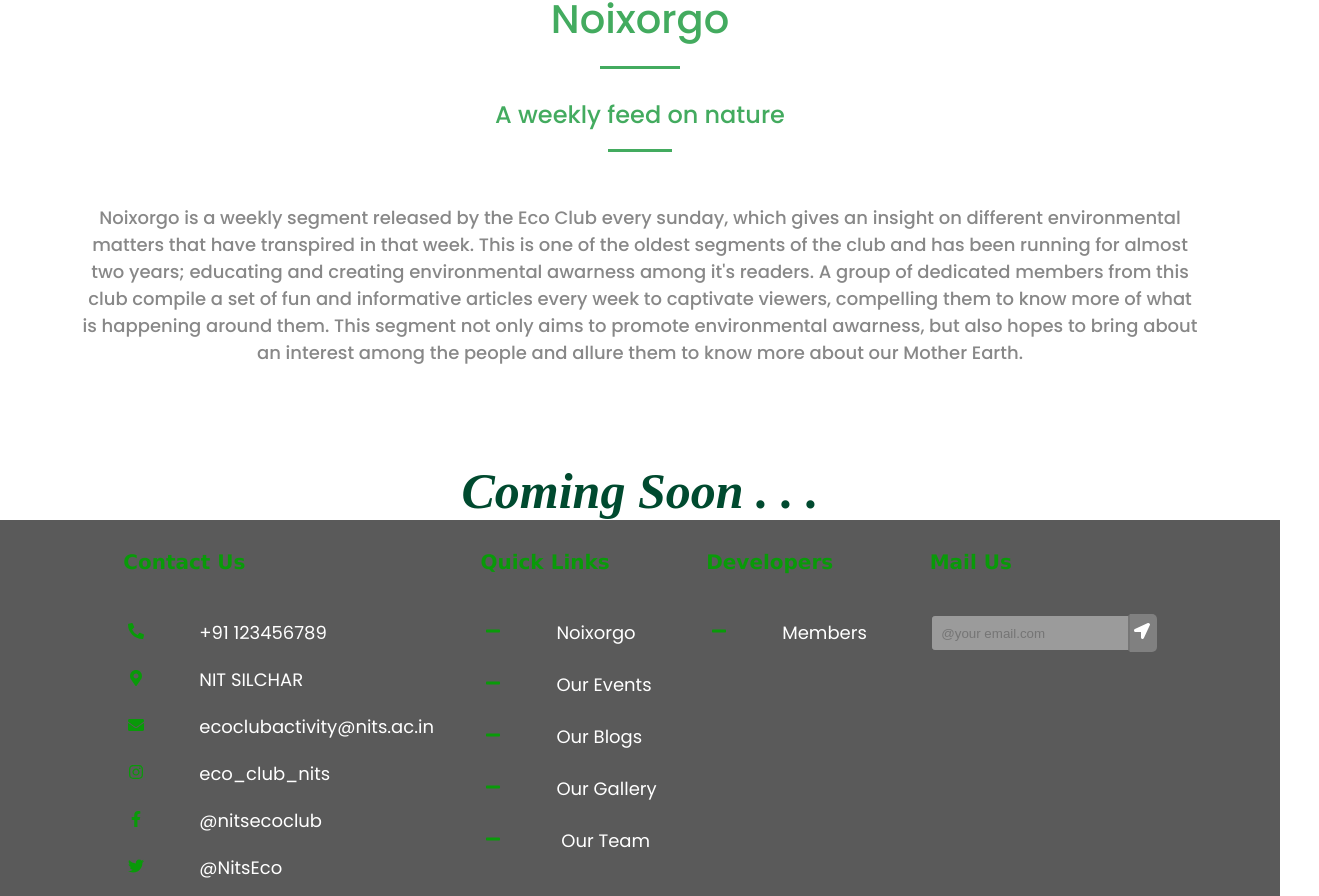
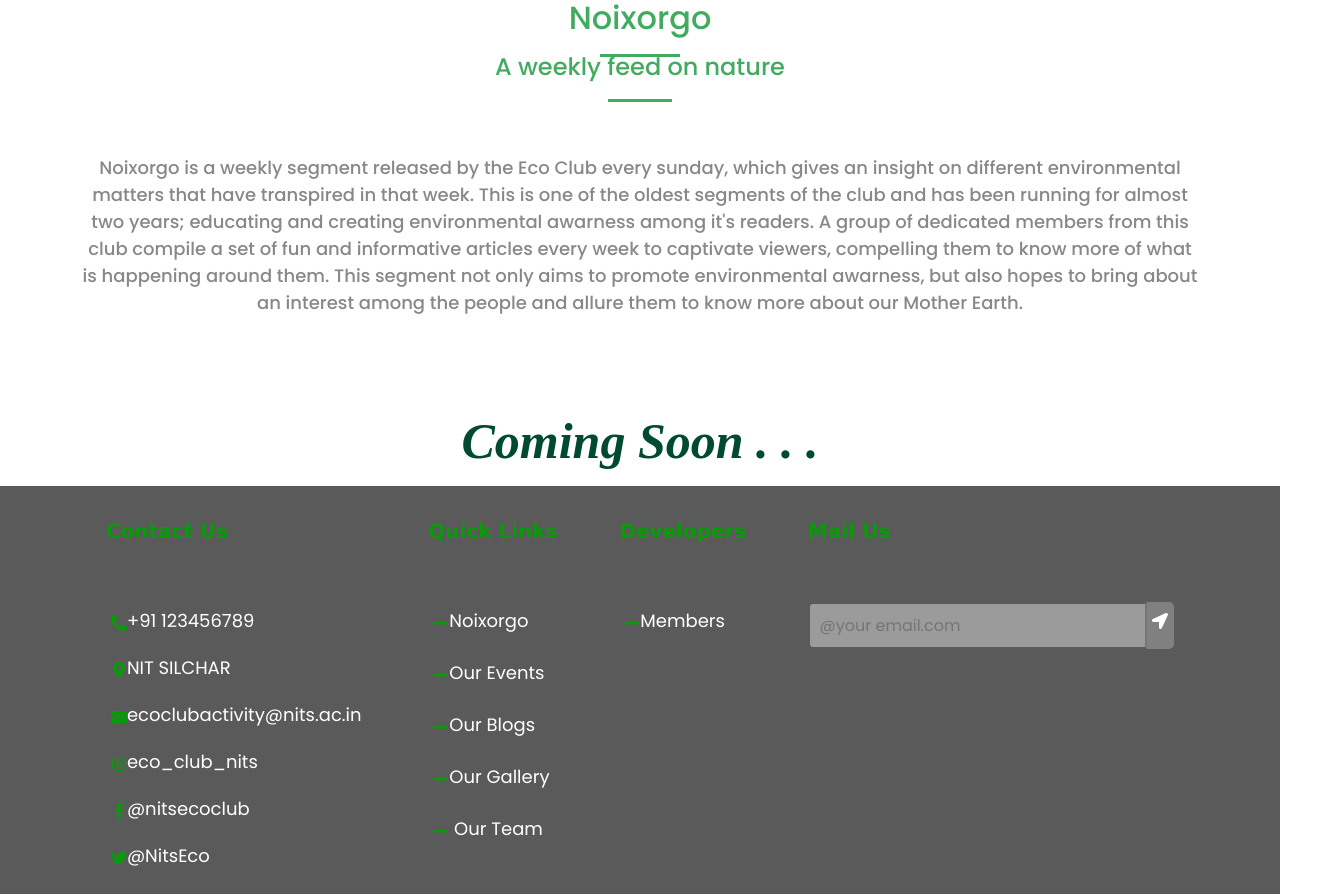
Before and after one commit to parthaxntn/Eco-club-website, a React (Create React App) app: page /nox in a window 1280 px wide. Shown: the part 119-1015 px from the top of the page, 1319 px wide, since content can reach past the window. Built offline with nearby package versions, Linux system fonts and the light colour scheme.

Commit message:
Issues resolved

```diff
--- a/public/index.html
+++ b/public/index.html
@@ -10,6 +10,7 @@
       content="Web site created using create-react-app"
     />
     <link rel="apple-touch-icon" href="%PUBLIC_URL%/logo192.png" />
+    <link href="https://cdn.jsdelivr.net/npm/bootstrap@5.3.0-alpha1/dist/css/bootstrap.min.css" rel="stylesheet" integrity="sha384-GLhlTQ8iRABdZLl6O3oVMWSktQOp6b7In1Zl3/Jr59b6EGGoI1aFkw7cmDA6j6gD" crossorigin="anonymous">
     <!--
       manifest.json provides metadata used when your web app is installed on a
       user's mobile device or desktop. See https://developers.google.com/web/fundamentals/web-app-manifest/
@@ -27,6 +28,7 @@
     <title>React App</title>
   </head>
   <body>
+    <script src="https://cdn.jsdelivr.net/npm/bootstrap@5.3.0-alpha1/dist/js/bootstrap.bundle.min.js" integrity="sha384-w76AqPfDkMBDXo30jS1Sgez6pr3x5MlQ1ZAGC+nuZB+EYdgRZgiwxhTBTkF7CXvN" crossorigin="anonymous"></script>
     <noscript>You need to enable JavaScript to run this app.</noscript>
     <div id="root"></div>
     <!--
--- a/src/components/Footer/Footer.jsx
+++ b/src/components/Footer/Footer.jsx
@@ -6,79 +6,79 @@
 const Footer = () => {
     return (
         <footer>
-            <div class="main_containeer">
-            <div class="contact_us">
+            <div className="main_containeer">
+            <div className="contact_us">
                 <p>Contact Us</p>
-                <div class="box1">
-                    {/* <i class="fa-solid fa-phone"></i> */}
+                <div className="box1">
+                    {/* <i className="fa-solid fa-phone"></i> */}
                     <FaPhoneAlt color='rgba(5, 158, 5, 0.949)'/>
                     <a href="tel:+91 123456789">+91 123456789</a>
                 </div>
-                <div class="box1">
-                    {/* <i class="fa-solid fa-location-dot"></i> */}
+                <div className="box1">
+                    {/* <i className="fa-solid fa-location-dot"></i> */}
                     <FaMapMarkerAlt color='rgba(5, 158, 5, 0.949)'/>
                     <a href="https://www.google.com/maps/place/National+Institute+Of+Technology,+Silchar/@24.7577144,92.7901042,17z/data=!3m1!4b1!4m5!3m4!1s0x374e49dcb63bae9b:0x81efa836714a289b!8m2!3d24.7577144!4d92.7922929" target="_blank">NIT SILCHAR</a>
                 </div>
-                <div class="box1">
-                    {/* <i class="fa-solid fa-envelope"></i> */}
+                <div className="box1">
+                    {/* <i className="fa-solid fa-envelope"></i> */}
                     <FaEnvelope color='rgba(5, 158, 5, 0.949)'/>
                     <a href="mailto: ecoclubactivity@nits.ac.in" target="blank">ecoclubactivity@nits.ac.in</a>
                 </div>
-                <div class="box1">
-                    {/* <i class="fa-brands fa-instagram"></i> */}
+                <div className="box1">
+                    {/* <i className="fa-brands fa-instagram"></i> */}
                     <FaInstagram color='rgba(5, 158, 5, 0.949)'/>
                     <a href="https://www.instagram.com/eco_club_nits/" target="blank">eco_club_nits</a>
                 </div>
-                <div class="box1">
-                    {/* <i class="fa-brands fa-facebook"></i> */}
+                <div className="box1">
+                    {/* <i className="fa-brands fa-facebook"></i> */}
                     <FaFacebookF color='rgba(5, 158, 5, 0.949)'/>
                     <a href="https://l.instagram.com/?u=https%3A%2F%2Fm.facebook.com%2Fnitsecoclub%2F%3Ftsid%3D0.7935080479496242%26source%3Dresult&e=ATP7jhg69HRisUR1Cv9UkrgE14602QuQBSYfivVTCdVj7Sg0bUUJuJAGhLgxOqhLhkexllnJJsnX4qKnBHr7Qw&s=1" target="_blank">@nitsecoclub</a>
                 </div>
-                <div class="box1">
-                    {/* <i class="fa-brands fa-twitter"></i> */}
+                <div className="box1">
+                    {/* <i className="fa-brands fa-twitter"></i> */}
                     <FaTwitter color='rgba(5, 158, 5, 0.949)'/>
                     <a href="https://twitter.com/NitsEco" target="_blank">@NitsEco</a>
                 </div>
             </div>
-            <div class="quick_links">
+            <div className="quick_links">
                 <p>Quick Links</p>
-                <div class="box2">
-                    {/* <i class="fa-solid fa-minus"></i> */}
+                <div className="box2">
+                    {/* <i className="fa-solid fa-minus"></i> */}
                     <FaMinus color='rgba(5, 158, 5, 0.949)'/>
                     <a href="#">Noixorgo</a>
                 </div>
-                <div class="box2">
-                    {/* <i class="fa-solid fa-minus"></i> */}
+                <div className="box2">
+                    {/* <i className="fa-solid fa-minus"></i> */}
                     <FaMinus color='rgba(5, 158, 5, 0.949)'/>
                     <a href="#">Our Events</a>
                 </div>
-                <div class="box2">
-                    {/* <i class="fa-solid fa-minus"></i> */}
+                <div className="box2">
+                    {/* <i className="fa-solid fa-minus"></i> */}
                     <FaMinus color='rgba(5, 158, 5, 0.949)'/>
                     <a href="#">Our Blogs</a>
                 </div>
-                <div class="box2">
-                    {/* <i class="fa-solid fa-minus"></i> */}
+                <div className="box2">
+                    {/* <i className="fa-solid fa-minus"></i> */}
                     <FaMinus color='rgba(5, 158, 5, 0.949)'/>
                     <a href="#">Our Gallery</a>
                 </div>
-                <div class="box2">
-                    {/* <i class="fa-solid fa-minus"></i> */}
+                <div className="box2">
+                    {/* <i className="fa-solid fa-minus"></i> */}
                     <FaMinus color='rgba(5, 158, 5, 0.949)'/>
                     <a href="#"> Our Team</a>
                 </div>
             </div>
-            <div class="developers">
+            <div className="developers">
                 <p>Developers</p>
-                <div class="box3">
-                    {/* <i class="fa-solid fa-minus"></i> */}
+                <div className="box3">
+                    {/* <i className="fa-solid fa-minus"></i> */}
                     <FaMinus color='rgba(5, 158, 5, 0.949)'/>
                     <a href="#">Members</a>
                 </div>
             </div>
-            <div class="mail_us">
+            <div className="mail_us">
                 <p>Mail Us</p>
-                <div class="box4">
+                <div className="box4">
                     <div className="mail">
                     <form action="">
                         <input type="mailid" name="mailid" id="mailid" required placeholder="@your email.com"/>
--- a/src/components/Navbar/Navbar.css
+++ b/src/components/Navbar/Navbar.css
@@ -2,7 +2,7 @@
     display: flex;
     flex-direction: row;
     box-shadow: 0px 3px 7px #0003;
-    height: 60px;
+    height: 70px;
     /* overflow: hidden; */
     max-width: 100%;
 }
@@ -11,7 +11,7 @@
     display: flex;
     flex-direction: row;
     margin-left: auto;
-    padding: 0px 0rem;
+    /* padding: 0px 0rem; */
     list-style: none;
 }
 
--- a/src/components/Navbar/Navbar.jsx
+++ b/src/components/Navbar/Navbar.jsx
@@ -7,10 +7,9 @@
   return (
     <div className='navbar'>
           <div className="logo">
-        <img src={logo} alt="" />
-
+              <img src={logo} alt="#"/>
           </div>
-      <ul className="nav">
+            <ul className='nav'>
               <li><Link to='/'>Home</Link></li>
               <li><Link to='/nox'>Noixorgo</Link></li>
               <li><Link to='/gallery'>Gallery</Link></li>
--- a/src/components/Team/TeamWords/TeamWords.css
+++ b/src/components/Team/TeamWords/TeamWords.css
@@ -2,6 +2,7 @@
     margin-top: 6em;
     margin-left: 10%;
     margin-right: 10%;
+    margin-bottom: 5%;
     color: rgb(50, 45, 45);
 }
 
@@ -28,7 +29,7 @@
 
 .from{
     font-weight: 600;
-    font-size: 2.4vh;
+    font-size: 1.4rem;
     width: 40vh;
 }
 
--- a/src/pages/Nox/Nox.css
+++ b/src/pages/Nox/Nox.css
@@ -1,74 +1,4 @@
-        .navbar-container {
-            width: 100px;
-            display: flex;
-            flex-direction: row;
-            justify-content: space-evenly;
-            width: 100%;
-            height: 60px;
-            box-shadow: 0 4px 8px 0 rgba(0, 0, 0, 0.2), 0 6px 20px 0 rgba(0, 0, 0, 0.19);
-            align-items: center;
-        }
-
-        a {
-            text-decoration: none;
-            position: relative;
-            left: 55px;
-            color: black;
-
-        }
-
-
-        a:hover {
-            color: rgb(51, 223, 51);
-        }
-
-        #club-name {
-            position: relative;
-            font-family: 'Montserrat', sans-serif;
-            top: -10px;
-        }
-
-        #logo-img {
-
-            height: 26px;
-            width: 26px;
-            position: relative;
-            left: -35px;
-            top: 24px;
-            border: 0px;
-            border-radius: 16px;
-        }
-
-        header {
-            border: 0ch
-        }
-
-        .first {
-            display: flex;
-            align-items: center;
-            justify-content: center;
-        }
-
-        h1 {
-            /* Noixorgo */
-
-
-
-            font-family: 'Poppins';
-            font-style: normal;
-            font-weight: 500;
-            font-size: 45.2539px;
-            line-height: 68px;
-            text-align: center;
-
-            color: #43AB5F;
-
-
-
-        }
-
-        h2,
-        h3 {
+.Noix,  .Week{
     font-weight: 500;
     font-size: 2rem;
     color: #43AB5F;
@@ -77,7 +7,7 @@
     margin-bottom: 4.5rem;
 }
 
-        h3::after {
+.Week::after {
     content: '';
     width: 4rem;
     height: 3px;
@@ -88,31 +18,16 @@
     transform: translateX(-50%);
 }
 
-        h3 {
+.Week {
     font-size: x-large;
 }
 
-        h2 {
+.Noix {
     margin-top: 3rem;
     margin-bottom: 1rem;
 }
 
-        hr {
-            /* Line 1 */
-
-            width: 98px;
-            height: 0px;
-
-            border: 2px solid rgba(67, 171, 95, 0.8);
-
-
-        }
-
 .para {
-            /* Noixorgo is a weekly segment released by the Eco Club every sunday, which gives an insight on different environmental matters that have transpired in that week. This is one of the oldest segments of the club and has been running for almost two years; educating and creating environmental awarness among it’s readers. A group of dedicated members from this club compile a set of fun and informative articles every week to captivate viewers, compelling them to know more of what is happening around them. This segment not only aims to promote environmental awarness, but also hopes to bring about an interest among the people and allure them to know more about our Mother Earth. */
-
-
-
     font-family: 'Poppins';
     font-style: normal;
     font-weight: 500;
@@ -120,10 +35,7 @@
     line-height: 27px;
     text-align: center;
     padding: 0 5rem;
-
     color: #888888;
-
-
 }
 
 @media (width<=700px){
--- a/src/pages/Nox/Nox.jsx
+++ b/src/pages/Nox/Nox.jsx
@@ -4,12 +4,9 @@
 const Nox = () => {
   return (
     <div>
-
-        <div class="first"></div>
-
-        <h2>Noixorgo</h2>
-        <h3>A weekly feed on nature </h3>
-        <p class="para"> Noixorgo is a weekly segment released by the Eco Club every sunday, which gives an
+        <h2 className="Noix">Noixorgo</h2>
+        <h3 className="Week">A weekly feed on nature </h3>
+        <p className="para"> Noixorgo is a weekly segment released by the Eco Club every sunday, which gives an
             insight on different environmental matters that have transpired in that week.
             This is one of the oldest segments of the club and has been running for almost two years;
             educating and creating environmental awarness among it's readers.
@@ -17,7 +14,7 @@
             captivate viewers, compelling them to know more of what is happening around them.
             This segment not only aims to promote environmental awarness, but also hopes to bring about an interest
             among the people and allure them to know more about our Mother Earth.</p>
-        <p class="cs"><strong> Coming Soon . . .</strong> </p>
+        <p className="cs"><strong> Coming Soon . . .</strong> </p>
         </div>
 
     // </div>
```
Lines whose indentation alone changed are shown as unchanged.
